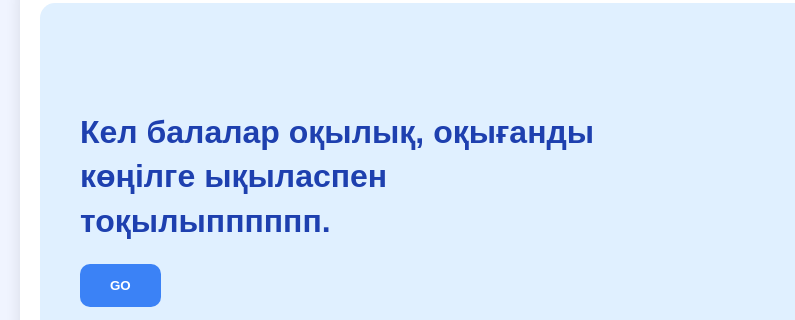
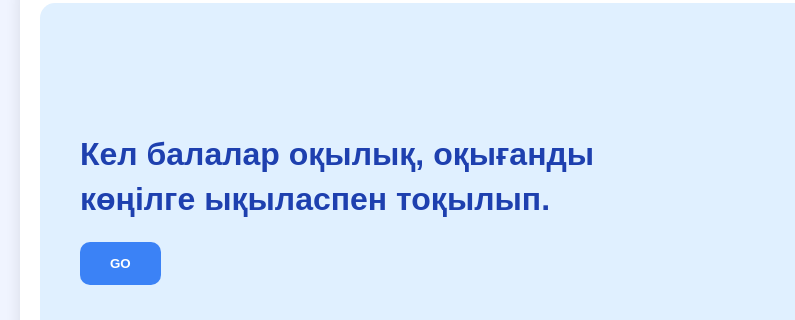
Before and after one commit to kurmangazyabeke-bot/OKUALANY.github.io, a plain HTML site: page index.html in a window 1280 px wide. Shown: the part 120-440 px from the top of the page, 0-795 px from the left. Drawn offline with Linux system fonts and the light colour scheme.

Commit message:
Update index.html

```diff
--- a/index.html
+++ b/index.html
@@ -228,7 +228,7 @@ function toggleMenu() {
   <!-- HERO -->
   <section class="hero">
     <div class="hero-left">
-      <h2>Кел балалар оқылық, оқығанды көңілге ықыласпен тоқылыпппппп.</h2>
+      <h2>Кел балалар оқылық, оқығанды көңілге ықыласпен тоқылып.</h2>
       <button class="go-btn" onclick="location.href='test.html'">GO</button>
     </div>
     <div class="hero-right">
```
